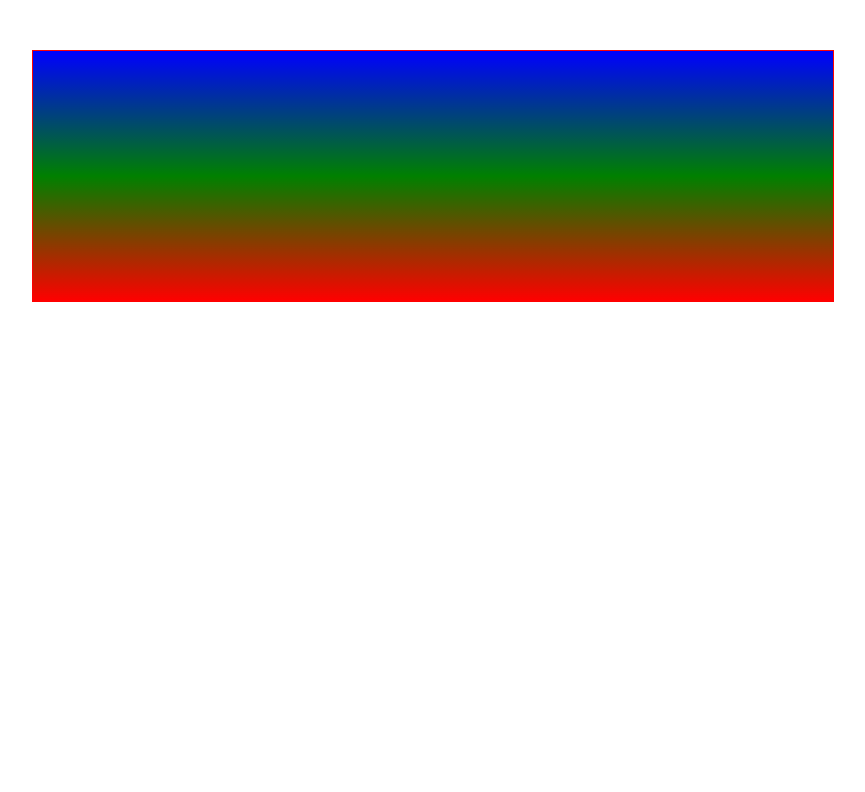
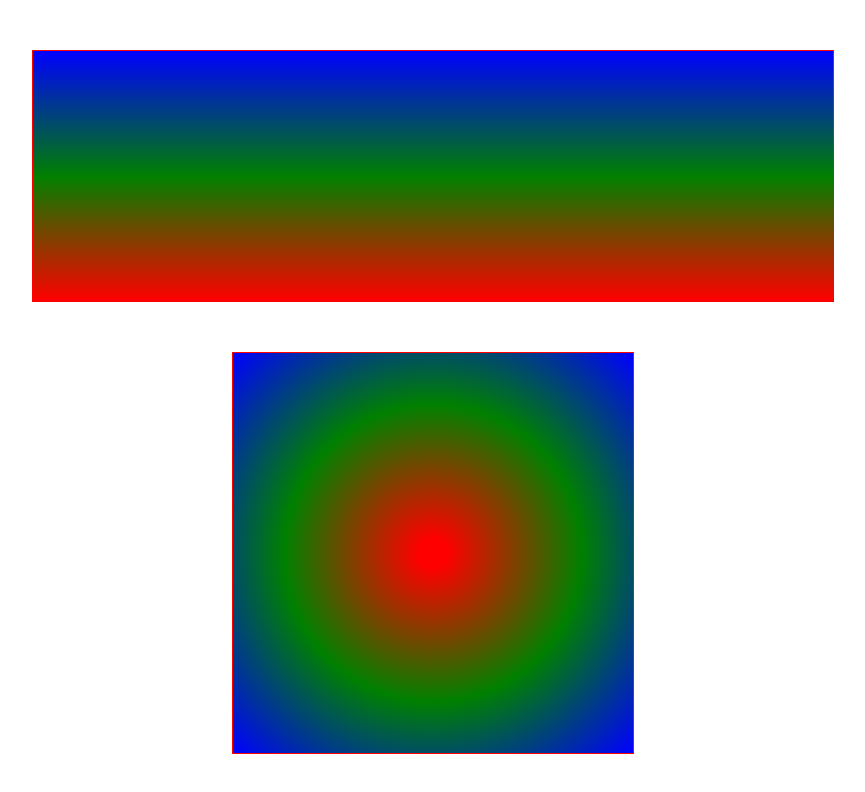
Before and after one commit to naimur-234964/wddf04-lab14, a plain HTML site: page index.html in a window 1280 px wide. Shown: the whole page, without its empty margins (207-1072 px from the left). Drawn offline with Linux system fonts and the light colour scheme.

Commit message:
radial gradient

```diff
--- a/assets/css/style.css
+++ b/assets/css/style.css
@@ -6,3 +6,12 @@
     border: 1px solid red;
     background: linear-gradient(to top, red, green, blue);
 }
+
+/* Radial Gradient */
+.b{
+    width: 400px;
+    height: 400px;
+    margin: 50px auto;
+    border: 1px solid red;
+    background: radial-gradient(circle, red 5%, green, blue);
+}
--- a/index.html
+++ b/index.html
@@ -7,5 +7,6 @@
 <!-- Topic - CSS Gradient -->
 <body>
     <div class="a"></div>
+    <div class="b"></div>
 </body>
 </html>
```
